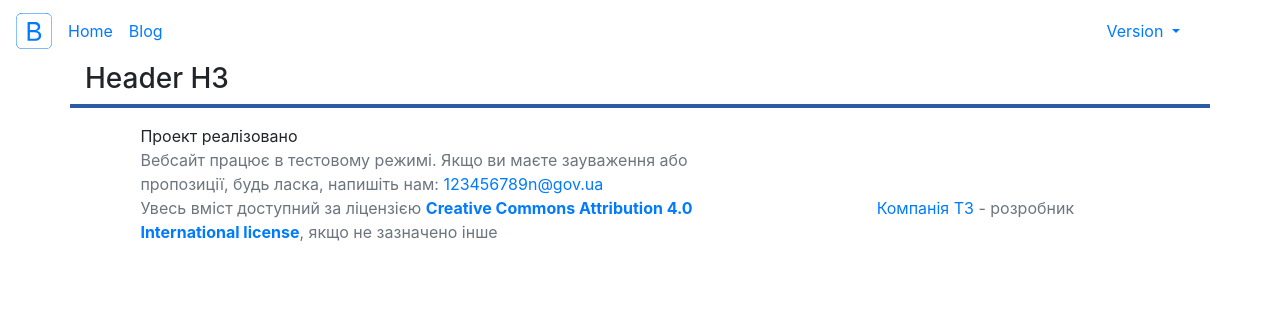
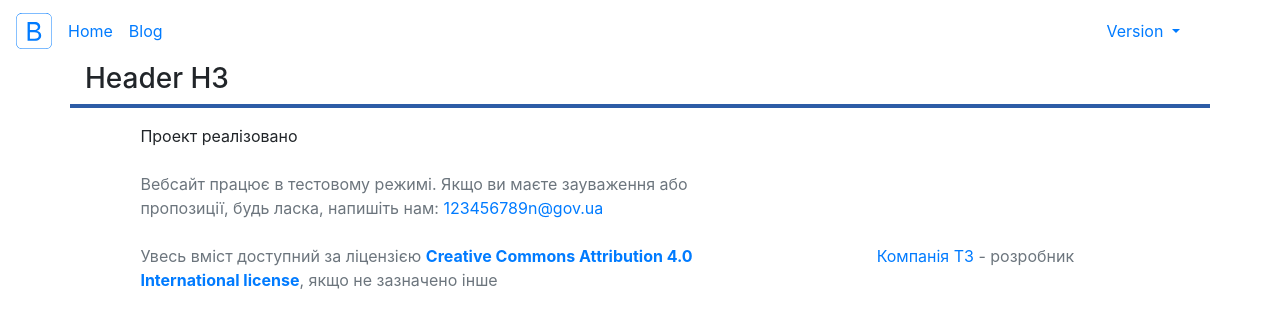
Before and after one commit to typo3uk/typo3uk.github.io, a Jekyll site: the page built from index.html, in a window 1280 px wide. Shown: the top 328 px of the page. Built offline with Jekyll 4.4.1, drawn with Linux system fonts in a browser that asks for light colours.

Commit message:
Change #39

```diff
--- a/_includes/footer.html
+++ b/_includes/footer.html
@@ -1,6 +1,6 @@
 <footer>
   <div class="container pt-3 pb-3" style="border-top: 4px solid #2D5CA6;">
-      <div class="row">
+      <div class="row mb-4">
           <div class="col-lg-7 order-2 order-md-1">
             <div class="row">
               <div class="col-1 icon"></div>
@@ -10,7 +10,7 @@
             </div>
           </div>
       </div>
-      <div class="row">
+      <div class="row mb-4">
           <div class="col-lg-7">
             <div class="row">
               <div class="col-1 icon"></div>
@@ -22,7 +22,7 @@
             </div>
           </div>
       </div>
-      <div class="row justify-content-lg-between">
+      <div class="row justify-content-lg-between mb-4">
           <div class="col-lg-7">
             <div class="row">
               <div class="col-1 icon"></div>
```
